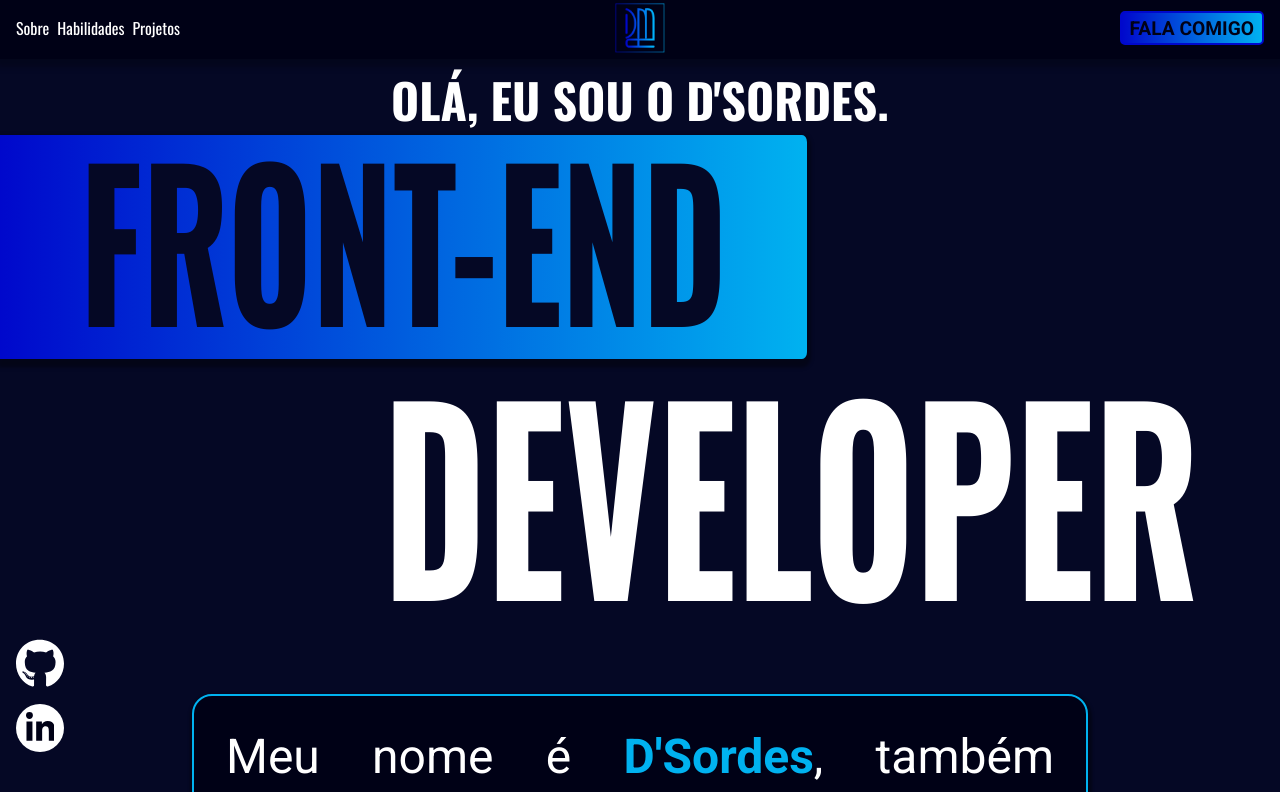
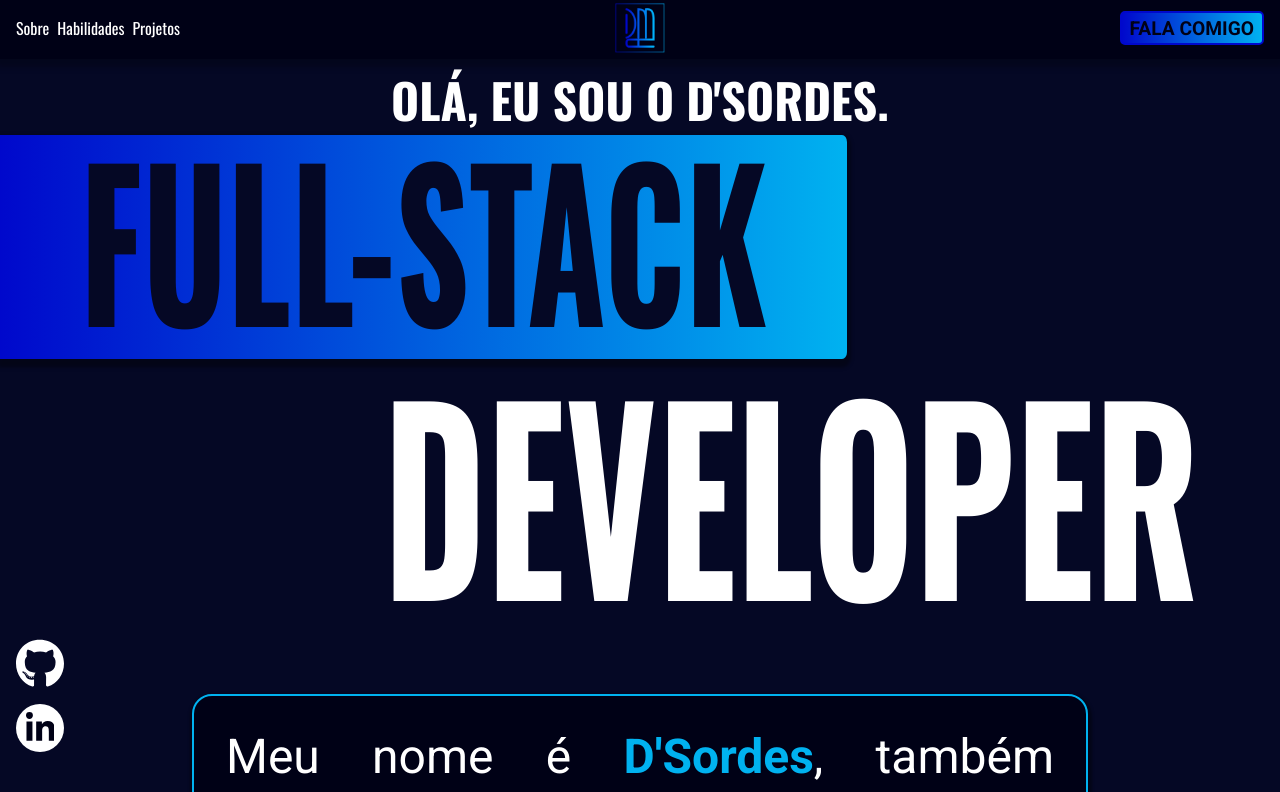
Before and after one commit to dsordes37/portfolio, an Angular app: page / in a window 1280 px wide. Shown: the top 792 px of the page. Built offline with nearby package versions, Linux system fonts and the light colour scheme.

Commit message:
Update title.component.html

```diff
--- a/src/app/components/title/title.component.html
+++ b/src/app/components/title/title.component.html
@@ -1,5 +1,5 @@
 <h1>
     <p class="ola"><span>olá, eu sou o d'sordes.</span></p>
-    <p class="front"><span>front-end</span></p>
+    <p class="front"><span>full-stack</span></p>
     <p class="dev"><span>developer</span></p>
 </h1>
```
